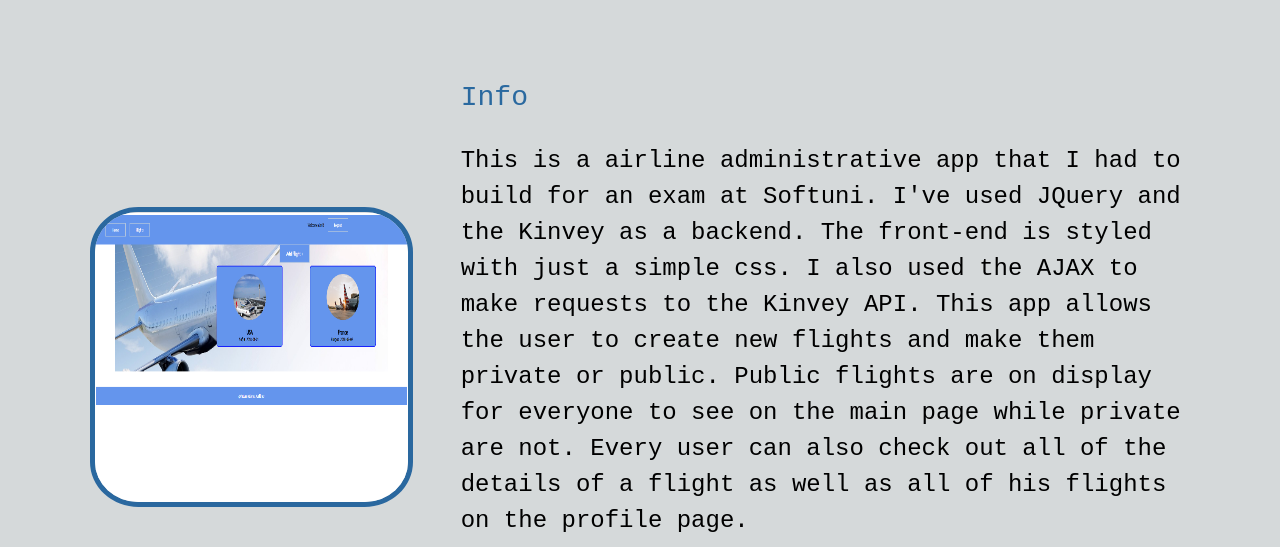
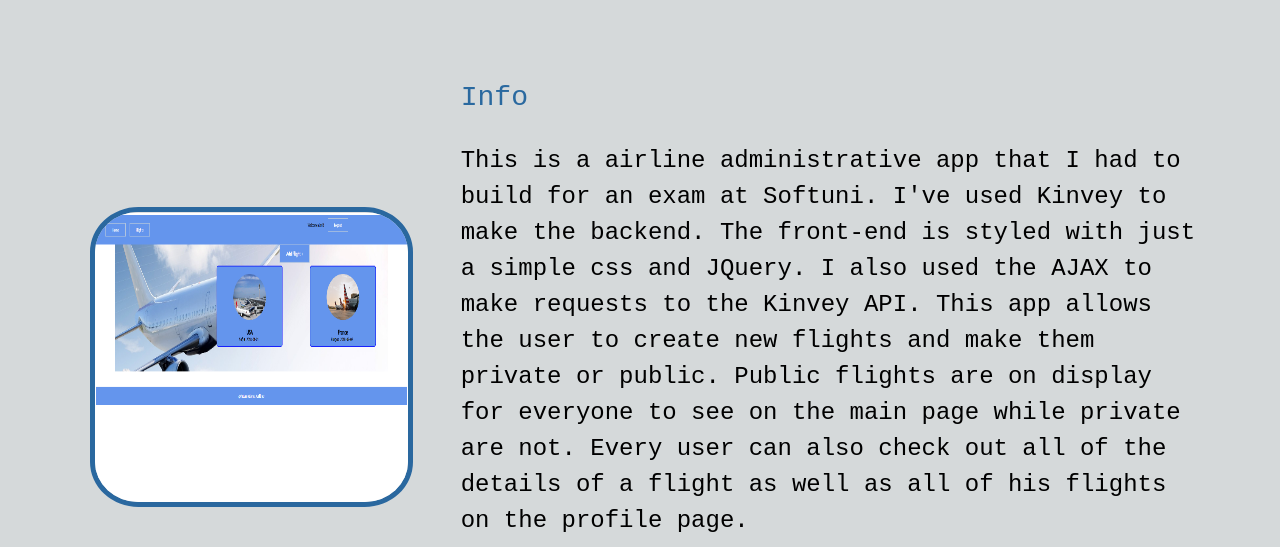
Before and after one commit to DanielGL95/My-Portfolio, a website: page dist/aboutFlight.html in a window 1280 px wide. Shown: the part 405-952 px from the top of the page. Drawn offline with Linux system fonts and the light colour scheme.

Commit message:
Typo correction

```diff
--- a/dist/aboutFlight.html
+++ b/dist/aboutFlight.html
@@ -59,8 +59,8 @@
 
             <div class="bio">
                 <h3 class="text-secondary">Info</h3>
-                <p>This is a airline administrative app that I had to build for an exam at Softuni. I've used JQuery and the Kinvey as a backend.
-                    The front-end is styled with just a simple css. I also used the AJAX to make requests to the Kinvey API. This app allows the user to create new flights and
+                <p>This is a airline administrative app that I had to build for an exam at Softuni. I've used  Kinvey to make the backend.
+                    The front-end is styled with just a simple css and JQuery. I also used the AJAX to make requests to the Kinvey API. This app allows the user to create new flights and
                     make them private or public. Public flights are on display for everyone to see on the main page while private are not. Every user can also check out all of the details of a flight as well as all of his
                     flights on the profile page.
                     <h5 class="text-secondary">Build With: JQuery Kinvey HTML CSS Javascript & AJAX </h5>
```
Also changed, not shown: dist/about.html (+1 -1 lines).
